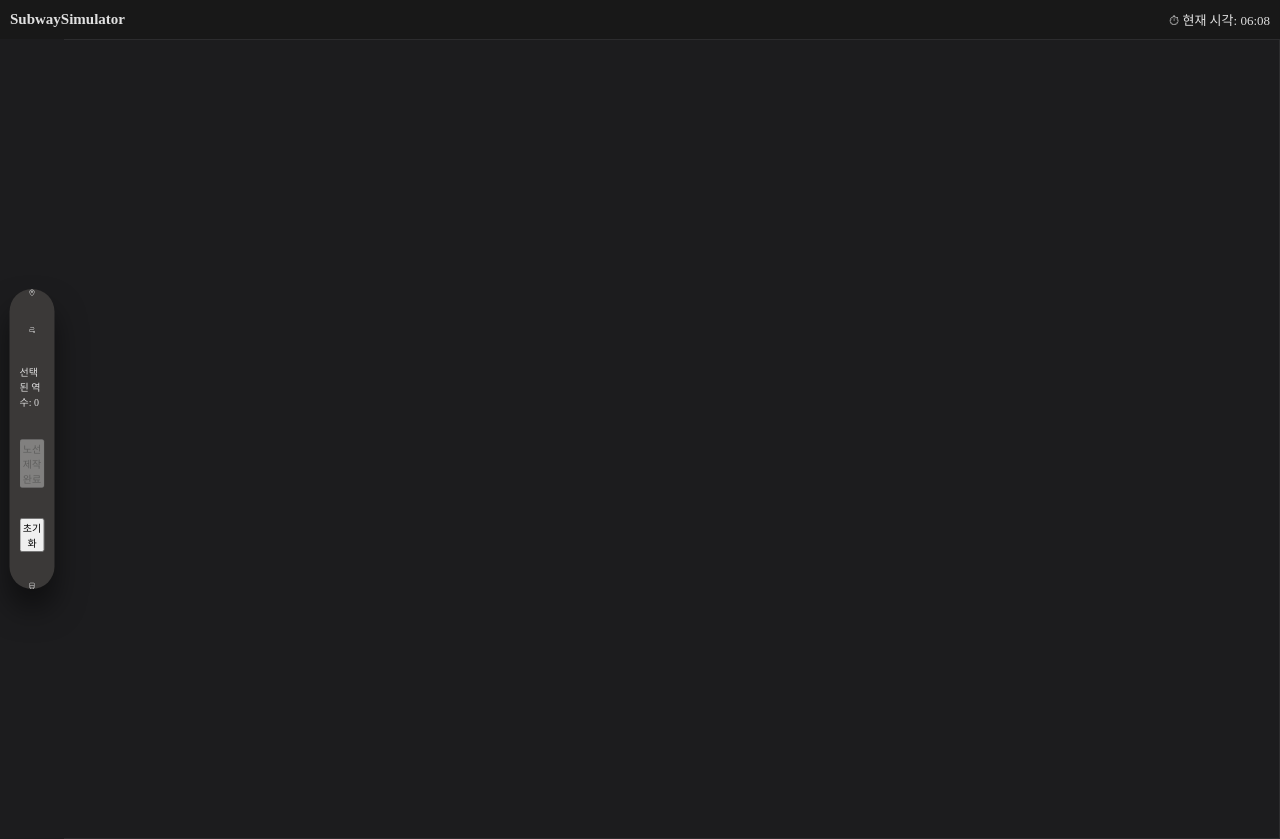
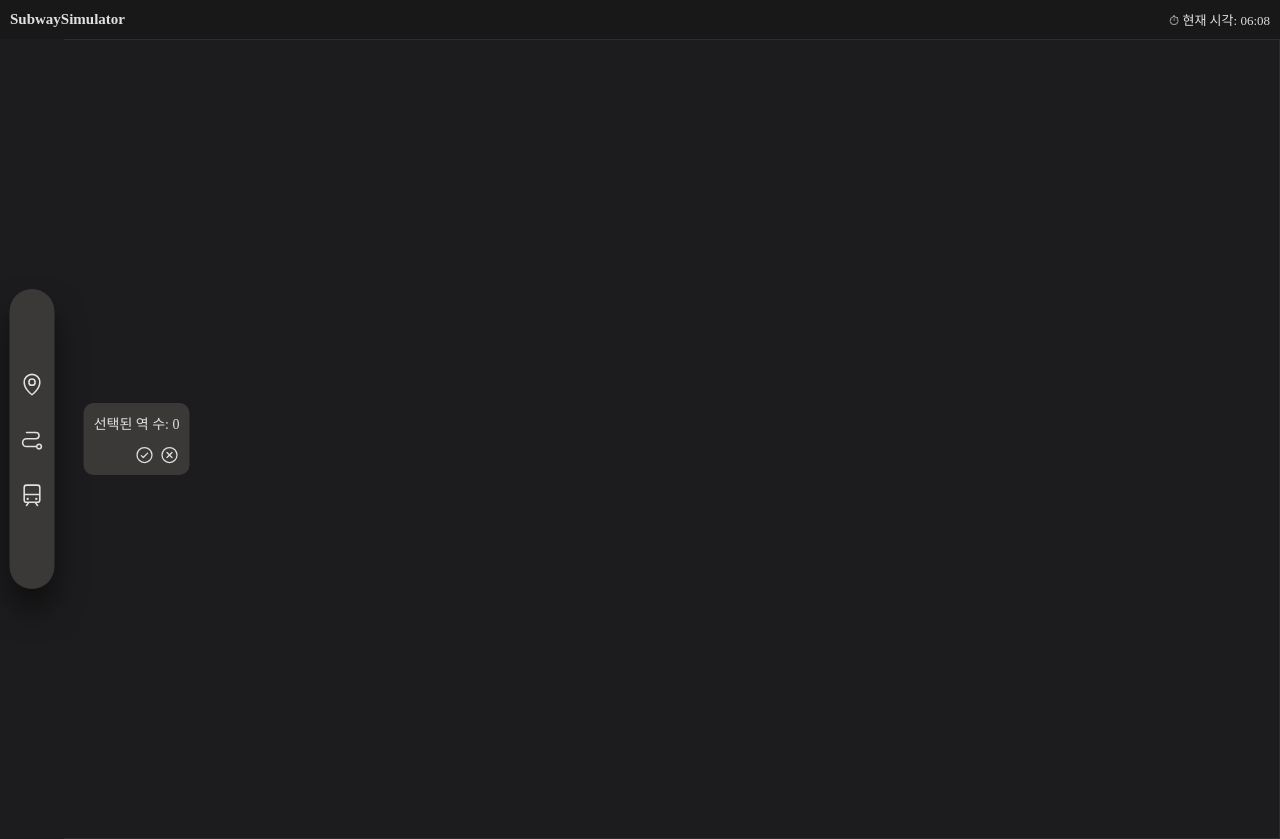
Before and after one commit to wisberry2022/subway-simul, a React (Vite) app: page / in a window 1280 px wide. Both pictures are taken after a click on the icon 32 px from the left and 439 px from the top of the page. Built offline with nearby package versions, Linux system fonts and the light colour scheme; a web font is replaced by a local one.

Commit message:
ui update

```diff
--- a/src/components/layout/SidebarTools.tsx
+++ b/src/components/layout/SidebarTools.tsx
@@ -1,7 +1,13 @@
 import type { FC } from "react";
 import { useGameStore, type GameState } from "../../hooks/useGameStore";
 import "./styles/SidebarTool.css";
-import { MapPinIcon, PathIcon, TrainSimpleIcon } from "@phosphor-icons/react";
+import {
+  CheckCircleIcon,
+  MapPinIcon,
+  PathIcon,
+  TrainSimpleIcon,
+  XCircleIcon,
+} from "@phosphor-icons/react";
 
 export const SidebarTools: FC = () => {
   const {
@@ -21,21 +27,28 @@ export const SidebarTools: FC = () => {
     setTool(tool);
   };
 
+  const onConfirmLineCreation = () => {
+    if (selectedStationIdsForLine.length < 2) {
+      return;
+    }
+    confirmLineCreation();
+  };
+
   return (
     <div className="leftBar">
       <MapPinIcon alt="역 생성" onClick={() => onToggleTool("station")} />
       <PathIcon alt="노선 생성" onClick={() => onToggleTool("line")} />
       {selectedTool === "line" && (
-        <>
-          <div>선택된 역 수: {selectedStationIdsForLine.length}</div>
-          <button
-            onClick={confirmLineCreation}
-            disabled={selectedStationIdsForLine.length < 2}
-          >
-            노선 제작 완료
-          </button>
-          <button onClick={clearLineSelection}>초기화</button>
-        </>
+        <div className="subBar">
+          <p>선택된 역 수: {selectedStationIdsForLine.length}</p>
+          <div className="svgBox">
+            <CheckCircleIcon
+              alt="노선 제작 완료하기"
+              onClick={onConfirmLineCreation}
+            />
+            <XCircleIcon onClick={clearLineSelection} alt="초기화" />
+          </div>
+        </div>
       )}
       <TrainSimpleIcon alt="열차 배치" onClick={() => onToggleTool("train")} />
     </div>
--- a/src/components/layout/styles/SidebarTool.css
+++ b/src/components/layout/styles/SidebarTool.css
@@ -19,4 +19,27 @@
     height: 2.5rem;
     cursor: pointer;
   }
+
+  .subBar {
+    position: absolute;
+    right: -300%;
+    background-color: #3b3938;
+    border-radius: 1rem;
+    padding: 1rem;
+
+    p {
+      margin-bottom: 1.2rem;
+      font-size: 1.4rem;
+    }
+
+    .svgBox {
+      display: flex;
+      gap: 0.5rem;
+      justify-content: flex-end;
+      svg {
+        width: 2rem;
+        height: 2rem;
+      }
+    }
+  }
 }
--- a/src/hooks/useGameStore.ts
+++ b/src/hooks/useGameStore.ts
@@ -44,7 +44,7 @@ export const useGameStore = create<GameState>((set, get) => ({
   stations: [],
   selectedTool: null,
   selectedStationIdsForLine: [],
-  setTool: (tool) => set({ selectedTool: tool }),
+  setTool: (tool) => set({ selectedTool: tool, selectedStationIdsForLine: [] }),
   clearTool: () => {
     set({ selectedTool: null });
   },
```
